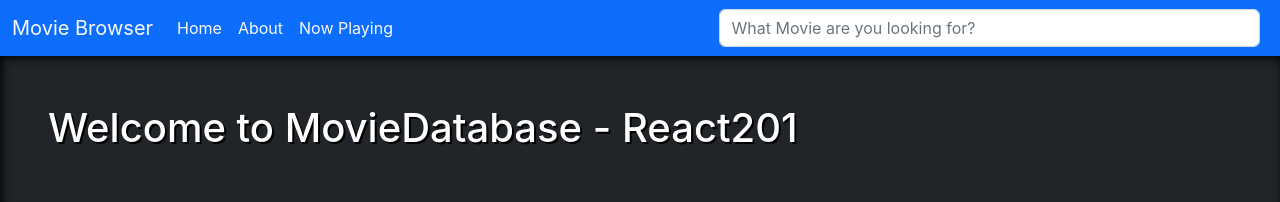
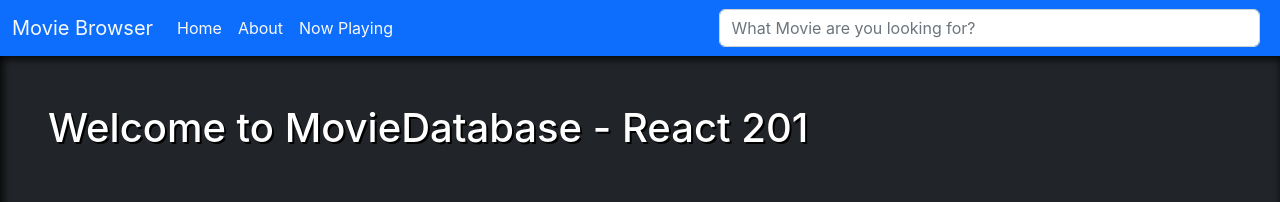
Before and after one commit to Catalan-Nick/Movie_Browser, a React (Create React App) app: page / in a window 1280 px wide. Shown: the top 202 px of the page. Built offline with nearby package versions, Linux system fonts and the light colour scheme; no server answers.

Commit message:
Fixed typo

```diff
--- a/src/components/Home.js
+++ b/src/components/Home.js
@@ -4,7 +4,7 @@ const Home = () => {
 
   return (
     <div className="bg-dark">
-      <Hero text="Welcome to MovieDatabase - React201" />
+      <Hero text="Welcome to MovieDatabase - React 201" />
       <div className="container">
         <div className="row">
           <div className="col-lg-8 offset-lg-2 my-5">
```
